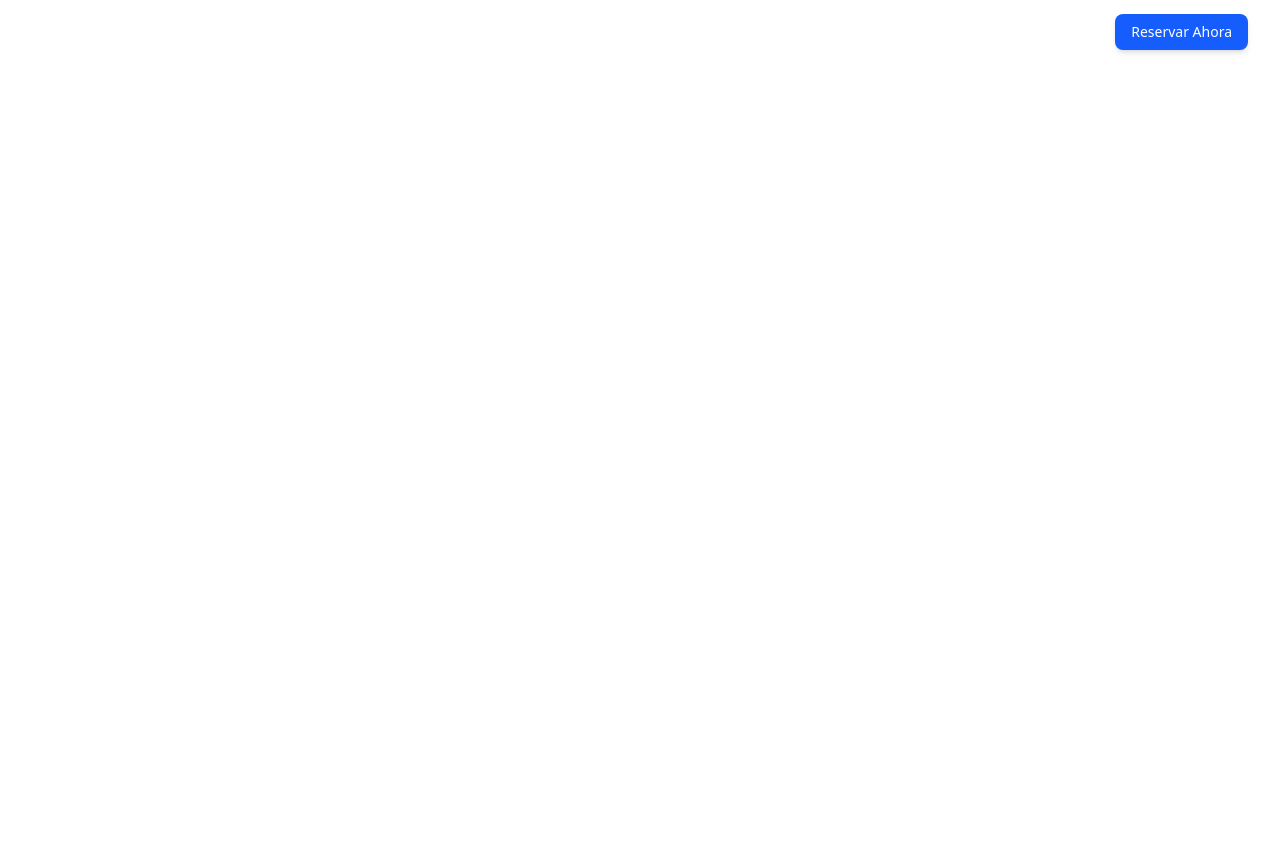
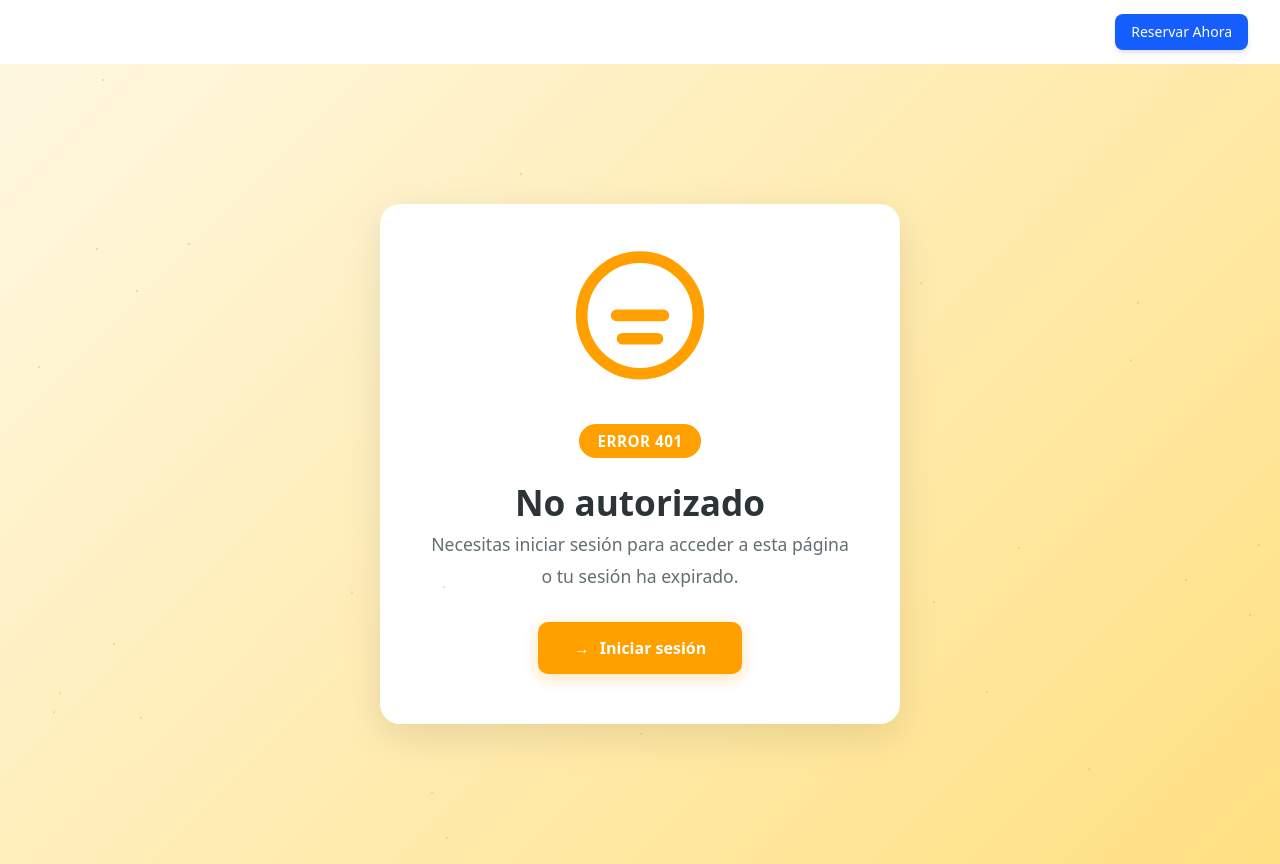
Before and after one commit to AldairVargas/pb-frontend, a React (Vite) app: page /401 in a window 1280 px wide. Before the commit the page ends 800 px from the top, so only its background shows below. Built offline with nearby package versions, Linux system fonts and the light colour scheme.

Commit message:
Implementacion paginas de error

```diff
--- a/src/App.jsx
+++ b/src/App.jsx
@@ -12,6 +12,12 @@ import WarehouseDetail from "./components/pages/warehouseDetail";
 import UserProfile from "./components/pages/UserProfile";
 import { AuthProvider } from "./context/AuthContext";
 import PrivateRoute from "./components/layout/PrivateRoute";
+
+// 🆕 Importar páginas de error
+import Error401 from "./components/pages/Error401";
+import Error403 from "./components/pages/Error403";
+import Error404 from "./components/pages/Error404";
+import Error500 from "./components/pages/Error500";
 
 // Create a wrapper component for the Navbar
 const NavbarWrapper = () => {
@@ -61,14 +67,21 @@ function App() {
               />
             }
           />
+          <Route
+            path="/cliente"
+            element={
+              <PrivateRoute
+                element={<DashboardCliente />}
+                allowedRoles={["User"]}
+              />
+            }
+          />
 
-          <Route path="/cliente"
-          element={
-            <PrivateRoute
-            element={<DashboardCliente />}
-            allowedRoles={["User"]}
-            />
-          }/>
+          {/* 🆕 Rutas de error */}
+          <Route path="/401" element={<Error401 />} />
+          <Route path="/403" element={<Error403 />} />
+          <Route path="/500" element={<Error500 />} />
+          <Route path="*" element={<Error404 />} />
         </Routes>
       </Router>
     </AuthProvider>
--- a/src/components/layout/PrivateRoute.jsx
+++ b/src/components/layout/PrivateRoute.jsx
@@ -11,10 +11,12 @@ const PrivateRoute = ({ element, allowedRoles }) => {
     return <Navigate to="/auth" state={{ from: location }} replace />;
   }
 
+  // ✅ Solo si user.role es una cadena (ej. "Admin", "User", "SuperAdmin")
   if (!allowedRoles.includes(user.role)) {
-    return <Navigate to="/" replace />;
+    return <Navigate to="/403" replace />;
   }
 
   return element;
 };
+
 export default PrivateRoute;
--- a/src/components/pages/Error401.jsx
+++ b/src/components/pages/Error401.jsx
@@ -1,50 +1,151 @@
-import React from "react";
+import React, { useState } from "react";
 import { motion } from "framer-motion";
 
 const Error401 = () => {
+  const [isHovered, setIsHovered] = useState(false);
+
+  const iconVariants = {
+    hover: { rotate: 10, scale: 1.1 },
+    tap: { rotate: -10, scale: 0.95 },
+  };
+
   return (
     <motion.div
-      className="d-flex justify-content-center align-items-center"
       style={{
+        display: "flex",
+        justifyContent: "center",
+        alignItems: "center",
         minHeight: "100vh",
-        background: "linear-gradient(to right, #fff3e0, #ffe0b2)",
+        background: "linear-gradient(135deg, #fff8e1 0%, #ffe082 100%)",
         padding: "20px",
+        position: "relative",
+        overflow: "hidden",
       }}
       initial={{ opacity: 0 }}
       animate={{ opacity: 1 }}
+      transition={{ duration: 0.5 }}
     >
+      {[...Array(25)].map((_, i) => (
+        <motion.div
+          key={i}
+          style={{
+            position: "absolute",
+            top: `${Math.random() * 100}%`,
+            left: `${Math.random() * 100}%`,
+            width: "2px",
+            height: "2px",
+            backgroundColor: "#d8a400",
+            borderRadius: "50%",
+            opacity: 0.4,
+          }}
+          animate={{ y: ["0%", "20%", "0%"] }}
+          transition={{
+            repeat: Infinity,
+            duration: 4 + Math.random() * 4,
+            delay: Math.random() * 2,
+          }}
+        />
+      ))}
+
       <motion.div
-        className="text-center bg-white shadow-lg p-5 rounded"
-        style={{ maxWidth: "520px" }}
-        initial={{ y: 20 }}
+        style={{
+          textAlign: "center",
+          maxWidth: "520px",
+          padding: "50px",
+          background: "white",
+          borderRadius: "20px",
+          boxShadow: "0 12px 40px rgba(0, 0, 0, 0.1)",
+        }}
+        initial={{ y: -30 }}
         animate={{ y: 0 }}
         transition={{ type: "spring", stiffness: 100 }}
       >
-        <div className="mb-4">
-          <motion.div
-            animate={{ rotate: [0, 5, -5, 0] }}
-            transition={{ repeat: Infinity, duration: 3 }}
-            style={{ fontSize: "60px", color: "#ffa726" }}
-          >
-            🔒
-          </motion.div>
+        <motion.div
+          style={{
+            width: "140px",
+            height: "140px",
+            margin: "0 auto 30px",
+          }}
+          whileHover="hover"
+          whileTap="tap"
+          variants={iconVariants}
+          animate={{ y: [0, -10, 0] }}
+          transition={{ repeat: Infinity, duration: 4, ease: "easeInOut" }}
+        >
+          <svg viewBox="0 0 24 24" fill="none">
+            <circle cx="12" cy="12" r="10" stroke="#ffa000" strokeWidth="2" />
+            <path
+              d="M8 12h8M9 16h6"
+              stroke="#ffa000"
+              strokeWidth="2"
+              strokeLinecap="round"
+            />
+          </svg>
+        </motion.div>
+
+        <div
+          style={{
+            display: "inline-block",
+            background: "#ffa000",
+            color: "white",
+            padding: "6px 18px",
+            borderRadius: "999px",
+            fontSize: "0.95rem",
+            fontWeight: "700",
+            letterSpacing: "0.5px",
+            marginBottom: "18px",
+          }}
+        >
+          ERROR 401
         </div>
 
-        <div className="badge bg-warning text-dark mb-3 fs-6">401</div>
+        <h1 style={{ fontSize: "2.2rem", color: "#2d3436", fontWeight: "800" }}>
+          No autorizado
+        </h1>
 
-        <h1 className="mb-3 fw-bold fs-3">No autorizado</h1>
-        <p className="text-muted mb-4">
+        <p
+          style={{
+            fontSize: "1.1rem",
+            color: "#636e72",
+            marginBottom: "30px",
+            lineHeight: "1.8",
+          }}
+        >
           Necesitas iniciar sesión para acceder a esta página o tu sesión ha expirado.
         </p>
 
-        <motion.a
-          href="/login"
-          className="btn btn-warning text-white px-4"
-          whileHover={{ scale: 1.05 }}
+        <motion.button
+          style={{
+            background: "#ffa000",
+            color: "white",
+            border: "none",
+            padding: "14px 36px",
+            borderRadius: "10px",
+            fontSize: "1rem",
+            fontWeight: "600",
+            cursor: "pointer",
+            boxShadow: "0 4px 15px rgba(255, 160, 0, 0.3)",
+            display: "flex",
+            alignItems: "center",
+            gap: "10px",
+            margin: "0 auto",
+          }}
+          whileHover={{ scale: 1.06, backgroundColor: "#ff8f00" }}
           whileTap={{ scale: 0.95 }}
+          onHoverStart={() => setIsHovered(true)}
+          onHoverEnd={() => setIsHovered(false)}
+          onClick={() => (window.location.href = "/auth")}
         >
-          Ir a iniciar sesión
-        </motion.a>
+          <motion.span
+            animate={{
+              x: isHovered ? [0, 6, -6, 0] : 0,
+            }}
+            transition={{ duration: 0.6 }}
+          >
+            →
+          </motion.span>
+          Iniciar sesión
+        </motion.button>
       </motion.div>
     </motion.div>
   );
--- a/src/components/pages/Error403.jsx
+++ b/src/components/pages/Error403.jsx
@@ -1,50 +1,174 @@
-import React from "react";
+import React, { useState } from "react";
 import { motion } from "framer-motion";
 
 const Error403 = () => {
+  const [isHovered, setIsHovered] = useState(false);
+
+  const iconVariants = {
+    hover: { rotate: 10, scale: 1.1 },
+    tap: { rotate: -10, scale: 0.95 },
+  };
+
   return (
     <motion.div
-      className="d-flex justify-content-center align-items-center"
       style={{
+        display: "flex",
+        justifyContent: "center",
+        alignItems: "center",
         minHeight: "100vh",
-        background: "linear-gradient(to right, #f3f4f6, #e0e7ff)",
+        background: "linear-gradient(135deg, #f6f9fc 0%, #e3eaf1 100%)",
         padding: "20px",
+        position: "relative",
+        overflow: "hidden",
       }}
       initial={{ opacity: 0 }}
       animate={{ opacity: 1 }}
+      transition={{ duration: 0.5 }}
     >
+      {/* Estrellas flotantes */}
+      {[...Array(25)].map((_, i) => (
+        <motion.div
+          key={i}
+          style={{
+            position: "absolute",
+            top: `${Math.random() * 100}%`,
+            left: `${Math.random() * 100}%`,
+            width: "2px",
+            height: "2px",
+            backgroundColor: "#ccc",
+            borderRadius: "50%",
+            opacity: 0.6,
+          }}
+          animate={{ y: ["0%", "20%", "0%"] }}
+          transition={{
+            repeat: Infinity,
+            duration: 4 + Math.random() * 4,
+            delay: Math.random() * 2,
+          }}
+        />
+      ))}
+
       <motion.div
-        className="text-center bg-white shadow-lg p-5 rounded"
-        style={{ maxWidth: "520px" }}
-        initial={{ scale: 0.9 }}
-        animate={{ scale: 1 }}
+        style={{
+          textAlign: "center",
+          maxWidth: "520px",
+          padding: "50px",
+          background: "white",
+          borderRadius: "20px",
+          boxShadow: "0 12px 40px rgba(0, 0, 0, 0.1)",
+        }}
+        initial={{ y: -30 }}
+        animate={{ y: 0 }}
         transition={{ type: "spring", stiffness: 100 }}
       >
-        <div className="mb-4">
-          <motion.div
-            animate={{ rotate: [0, -5, 5, 0] }}
-            transition={{ repeat: Infinity, duration: 3 }}
-            style={{ fontSize: "60px", color: "#6c5ce7" }}
-          >
-            🚫
-          </motion.div>
+        {/* Ícono SVG animado */}
+        <motion.div
+          style={{
+            width: "140px",
+            height: "140px",
+            margin: "0 auto 30px",
+            position: "relative",
+          }}
+          whileHover="hover"
+          whileTap="tap"
+          variants={iconVariants}
+          animate={{ y: [0, -10, 0] }}
+          transition={{ repeat: Infinity, duration: 4, ease: "easeInOut" }}
+        >
+          <svg viewBox="0 0 24 24" fill="none">
+            <circle cx="12" cy="12" r="10" stroke="#6c5ce7" strokeWidth="2" />
+            <line
+              x1="8"
+              y1="8"
+              x2="16"
+              y2="16"
+              stroke="#6c5ce7"
+              strokeWidth="2"
+              strokeLinecap="round"
+            />
+            <line
+              x1="16"
+              y1="8"
+              x2="8"
+              y2="16"
+              stroke="#6c5ce7"
+              strokeWidth="2"
+              strokeLinecap="round"
+            />
+          </svg>
+        </motion.div>
+
+        {/* Código de error */}
+        <div
+          style={{
+            display: "inline-block",
+            background: "#6c5ce7",
+            color: "white",
+            padding: "6px 18px",
+            borderRadius: "999px",
+            fontSize: "0.95rem",
+            fontWeight: "700",
+            letterSpacing: "0.5px",
+            marginBottom: "18px",
+          }}
+        >
+          ERROR 403
         </div>
 
-        <div className="badge bg-primary text-white mb-3 fs-6">403</div>
+        <h1
+          style={{
+            fontSize: "2.2rem",
+            color: "#2d3436",
+            margin: "16px 0",
+            fontWeight: "800",
+          }}
+        >
+          Acceso denegado
+        </h1>
 
-        <h1 className="mb-3 fw-bold fs-3">Acceso denegado</h1>
-        <p className="text-muted mb-4">
+        <p
+          style={{
+            fontSize: "1.1rem",
+            color: "#636e72",
+            marginBottom: "30px",
+            lineHeight: "1.8",
+          }}
+        >
           No tienes permiso para acceder a esta página o recurso.
         </p>
 
-        <motion.a
-          href="/"
-          className="btn btn-primary px-4"
-          whileHover={{ scale: 1.05 }}
+        <motion.button
+          style={{
+            background: "#6c5ce7",
+            color: "white",
+            border: "none",
+            padding: "14px 36px",
+            borderRadius: "10px",
+            fontSize: "1rem",
+            fontWeight: "600",
+            cursor: "pointer",
+            boxShadow: "0 4px 15px rgba(108, 92, 231, 0.3)",
+            display: "flex",
+            alignItems: "center",
+            gap: "10px",
+            margin: "0 auto",
+          }}
+          whileHover={{ scale: 1.06, backgroundColor: "#5c47d2" }}
           whileTap={{ scale: 0.95 }}
+          onHoverStart={() => setIsHovered(true)}
+          onHoverEnd={() => setIsHovered(false)}
+          onClick={() => window.location.href = "/"}
         >
+          <motion.span
+            animate={{
+              x: isHovered ? [0, 6, -6, 0] : 0,
+            }}
+            transition={{ duration: 0.6 }}
+          >
+            ←
+          </motion.span>
           Volver al inicio
-        </motion.a>
+        </motion.button>
       </motion.div>
     </motion.div>
   );
--- a/src/components/pages/Error500.jsx
+++ b/src/components/pages/Error500.jsx
@@ -1,50 +1,152 @@
-import React from "react";
+import React, { useState } from "react";
 import { motion } from "framer-motion";
 
 const Error500 = () => {
+  const [isHovered, setIsHovered] = useState(false);
+
+  const iconVariants = {
+    hover: { rotate: 10, scale: 1.1 },
+    tap: { rotate: -10, scale: 0.95 },
+  };
+
   return (
     <motion.div
-      className="d-flex justify-content-center align-items-center"
       style={{
+        display: "flex",
+        justifyContent: "center",
+        alignItems: "center",
         minHeight: "100vh",
-        background: "linear-gradient(to right, #ffe6e6, #ffffff)",
+        background: "linear-gradient(135deg, #ffe6e6 0%, #ffffff 100%)",
         padding: "20px",
+        position: "relative",
+        overflow: "hidden",
       }}
       initial={{ opacity: 0 }}
       animate={{ opacity: 1 }}
+      transition={{ duration: 0.5 }}
     >
+      {[...Array(25)].map((_, i) => (
+        <motion.div
+          key={i}
+          style={{
+            position: "absolute",
+            top: `${Math.random() * 100}%`,
+            left: `${Math.random() * 100}%`,
+            width: "2px",
+            height: "2px",
+            backgroundColor: "#ff6b6b",
+            borderRadius: "50%",
+            opacity: 0.4,
+          }}
+          animate={{ y: ["0%", "20%", "0%"] }}
+          transition={{
+            repeat: Infinity,
+            duration: 4 + Math.random() * 4,
+            delay: Math.random() * 2,
+          }}
+        />
+      ))}
+
       <motion.div
-        className="text-center bg-white shadow-lg p-5 rounded"
-        style={{ maxWidth: "520px" }}
+        style={{
+          textAlign: "center",
+          maxWidth: "520px",
+          padding: "50px",
+          background: "white",
+          borderRadius: "20px",
+          boxShadow: "0 12px 40px rgba(0, 0, 0, 0.1)",
+        }}
         initial={{ y: -30 }}
         animate={{ y: 0 }}
         transition={{ type: "spring", stiffness: 100 }}
       >
-        <div className="mb-4">
-          <motion.div
-            animate={{ rotate: [0, 10, -10, 0] }}
-            transition={{ repeat: Infinity, duration: 2 }}
-            style={{ fontSize: "60px", color: "#FF6B6B" }}
-          >
-            ⚠️
-          </motion.div>
+        <motion.div
+          style={{
+            width: "140px",
+            height: "140px",
+            margin: "0 auto 30px",
+          }}
+          whileHover="hover"
+          whileTap="tap"
+          variants={iconVariants}
+          animate={{ y: [0, -10, 0] }}
+          transition={{ repeat: Infinity, duration: 4, ease: "easeInOut" }}
+        >
+          <svg viewBox="0 0 24 24" fill="none">
+            <circle cx="12" cy="12" r="10" stroke="#FF6B6B" strokeWidth="2" />
+            <path
+              d="M12 8v4"
+              stroke="#FF6B6B"
+              strokeWidth="2"
+              strokeLinecap="round"
+            />
+            <circle cx="12" cy="16" r="1" fill="#FF6B6B" />
+          </svg>
+        </motion.div>
+
+        <div
+          style={{
+            display: "inline-block",
+            background: "#FF6B6B",
+            color: "white",
+            padding: "6px 18px",
+            borderRadius: "999px",
+            fontSize: "0.95rem",
+            fontWeight: "700",
+            letterSpacing: "0.5px",
+            marginBottom: "18px",
+          }}
+        >
+          ERROR 500
         </div>
 
-        <div className="badge bg-danger text-white mb-3 fs-6">500</div>
+        <h1 style={{ fontSize: "2.2rem", color: "#2d3436", fontWeight: "800" }}>
+          Error del servidor
+        </h1>
 
-        <h1 className="mb-3 fw-bold fs-3">Error interno del servidor</h1>
-        <p className="text-muted mb-4">
+        <p
+          style={{
+            fontSize: "1.1rem",
+            color: "#636e72",
+            marginBottom: "30px",
+            lineHeight: "1.8",
+          }}
+        >
           Algo salió mal en nuestro sistema. Intenta recargar la página o vuelve más tarde.
         </p>
 
-        <motion.a
-          href="/"
-          className="btn btn-danger px-4"
-          whileHover={{ scale: 1.05 }}
+        <motion.button
+          style={{
+            background: "#FF6B6B",
+            color: "white",
+            border: "none",
+            padding: "14px 36px",
+            borderRadius: "10px",
+            fontSize: "1rem",
+            fontWeight: "600",
+            cursor: "pointer",
+            boxShadow: "0 4px 15px rgba(255, 107, 107, 0.3)",
+            display: "flex",
+            alignItems: "center",
+            gap: "10px",
+            margin: "0 auto",
+          }}
+          whileHover={{ scale: 1.06, backgroundColor: "#ff4d4d" }}
           whileTap={{ scale: 0.95 }}
+          onHoverStart={() => setIsHovered(true)}
+          onHoverEnd={() => setIsHovered(false)}
+          onClick={() => (window.location.href = "/")}
         >
+          <motion.span
+            animate={{
+              x: isHovered ? [0, 6, -6, 0] : 0,
+            }}
+            transition={{ duration: 0.6 }}
+          >
+            ←
+          </motion.span>
           Volver al inicio
-        </motion.a>
+        </motion.button>
       </motion.div>
     </motion.div>
   );
```
Also changed, not shown: src/hooks/useCRUD.jsx (+24 -10 lines).
